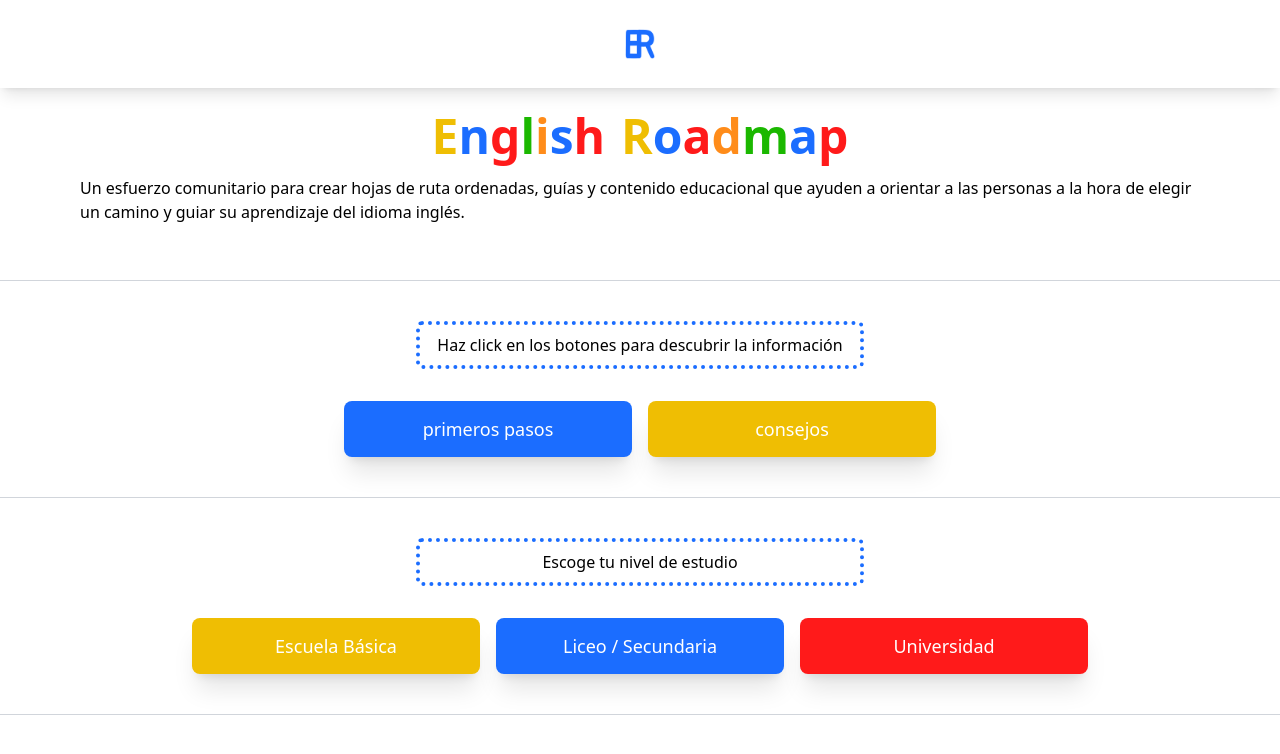
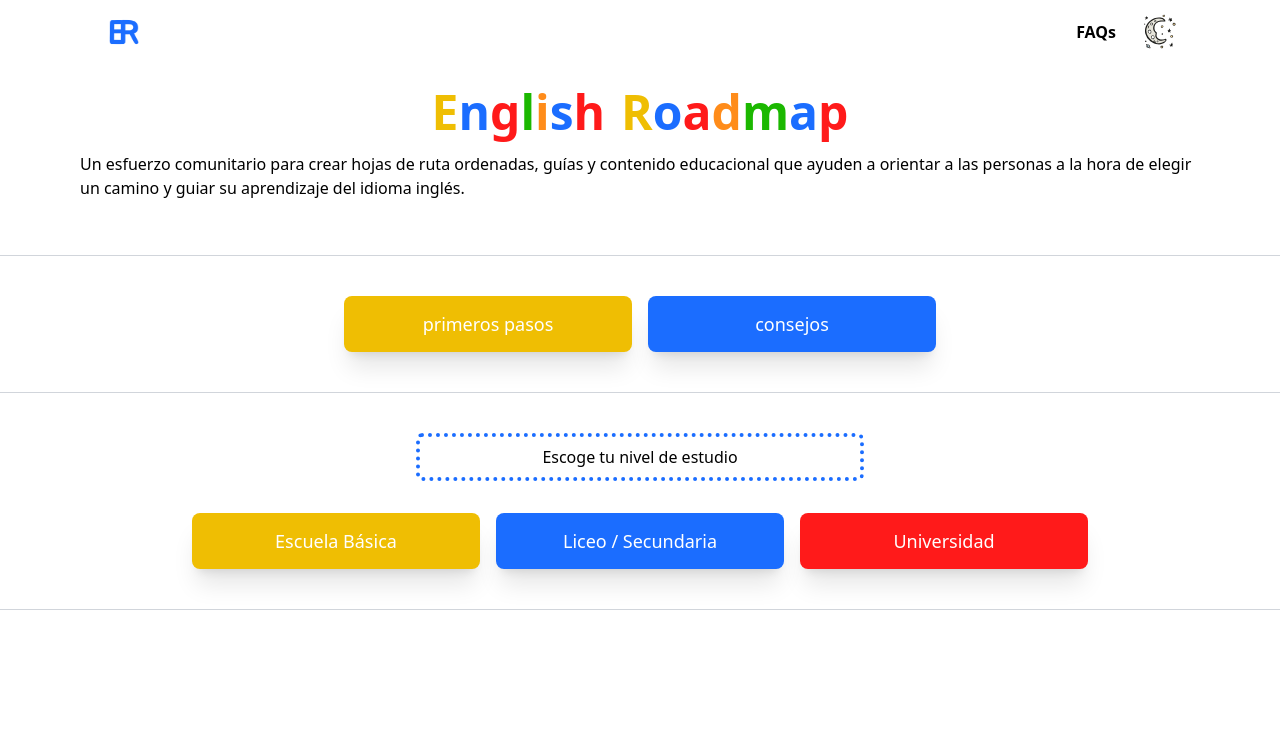
Before and after one commit to manufer24/englishroadmap, a Nuxt app: page / in a window 1280 px wide. Shown: the top 754 px of the page. Built offline with nearby package versions, Linux system fonts and the light colour scheme.

Commit message:
dark mode style

```diff
--- a/layouts/MainLayout.vue
+++ b/layouts/MainLayout.vue
@@ -1,32 +1,28 @@
 <template>
-    <header class="bg-white px-5 py-5 text-black shadow-lg">
-        <nav class="container mx-auto flex items-center justify-center">
+    <header
+        class="
+            flex items-center
+            bg-white px-5 h-16 sm:py-5
+            sm:justify-around text-black
+            shadow-lg dark:bg-bgDark dark:text-textDark
+            "
+    >
+        <div class="container mx-auto flex justify-between">
             <NuxtLink
-            class="flex items-center text-lg font-medium text-black"
-            to="/"
+                class=""
+                to="/"
             >
-            <img class="w-12 h-12 cursor-pointer hover:scale-110 sm:transition-transform" src="/icon-512x512.png" alt="ER logo">
+                <img class="w-12 h-10 cursor-pointer hover:scale-110 sm:transition-transform" src="/icon-512x512.png" alt="ER logo">
             </NuxtLink>
-
-            <!-- <ul class="hidden space-x-5 sm:flex sm:items-center">
-
-                <li>
-                    <a class="text-black hover:text-[#1B6DFF]" href="#">roadmap</a>
-                </li>
-                <li>
-                    <a class="text-black hover:text-[#1B6DFF]" href="#">best practices</a>
-                </li>
-            </ul>
-            <button class="block cursor-pointer text-gray-400 hover:text-gray-50 sm:hidden">
-                <svg xmlns="http://www.w3.org/2000/svg" width="24" height="24" viewBox="0 0 24 24" style="fill: #000;transform: ;msFilter:;"><path d="M4 6h16v2H4zm0 5h16v2H4zm0 5h16v2H4z"></path></svg>
-            </button> -->
-            </nav>
+            <primaryMenu />
+        </div>
     </header>
 
-    <article>
+    <main>
         <slot />
-    </article>
+    </main>
 </template>
 
 <script setup>
+import primaryMenu from '~/components/primaryMenu.vue';
 </script>
--- a/pages/index.vue
+++ b/pages/index.vue
@@ -1,8 +1,8 @@
 <template>
     <MainLayout>
 
-        <section class="container mx-auto min-h-auto min-h-[192px] border-b border-b-gray-300">
-            <div class="py-6 pb-14 text-left">
+        <section class="container mx-auto min-h-auto min-h-[192px] border-b border-b-gray-300 bg-white dark:bg-bgDark">
+            <div class="py-6 text-left">
                 <h1 class=" px-0 mb-2 text-2xl font-bold sm:mb-4 sm:text-center sm:text-5xl">
                     <span class="text-busYellow">E</span>
                     <span class="text-blueRibbon">n</span>
@@ -20,7 +20,7 @@
                     <span class="text-blueRibbon">a</span>
                     <span class="text-redScarlet">p</span>
                 </h1>
-                <p class="px-0 text-md text-black">
+                <p class="px-0 text-md text-black dark:text-textDark">
                     Un esfuerzo comunitario para crear hojas de ruta
                     ordenadas, guías y contenido educacional
                     que ayuden a orientar a las personas a
@@ -29,14 +29,14 @@
             </div>
         </section>
         <section class="container mx-auto border-b border-b-gray-300 py-10">
-                <h3 class="mb-8 rounded-md border-4 border-dotted border-blueRibbon p-2 text-center sm:w-[40%] sm:mx-auto">
+                <!-- <h3 class="mb-8 rounded-md border-4 border-dotted border-blueRibbon p-2 text-sm sm:text-center sm:w-[40%] sm:mx-auto">
                     Haz click en los botones para descubrir la información
-                </h3>
+                </h3> -->
                 <nav>
                     <ul class="flex flex-col gap-4 sm:flex-row sm:justify-center">
                         <li>
                             <NuxtLink class="
-                                    group bg-blueRibbon p-2.5 sm:p-3.5 block no-underline
+                                    group bg-busYellow p-2.5 sm:p-3.5 block no-underline
                                     rounded-lg relative text-white font-regular text-lg
                                     overflow-hidden hover:opacity-90
                                     text-center sm:w-72 shadow-xl sm:hover:scale-95 sm:transition-transform" to="/firstStep">
@@ -45,7 +45,7 @@
                         </li>
                         <li>
                             <NuxtLink class="
-                                    group bg-busYellow p-2.5 sm:p-3.5 block no-underline
+                                    group bg-blueRibbon p-2.5 sm:p-3.5 block no-underline
                                     rounded-lg relative text-white font-regular text-lg
                                     overflow-hidden hover:opacity-90 text-center sm:w-72
                                     shadow-xl sm:hover:scale-95 sm:transition-transform" to="/advices">
```
